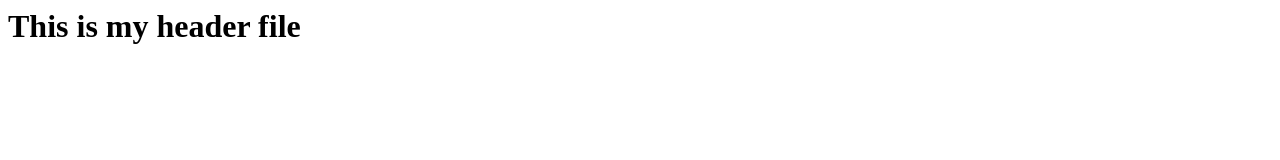
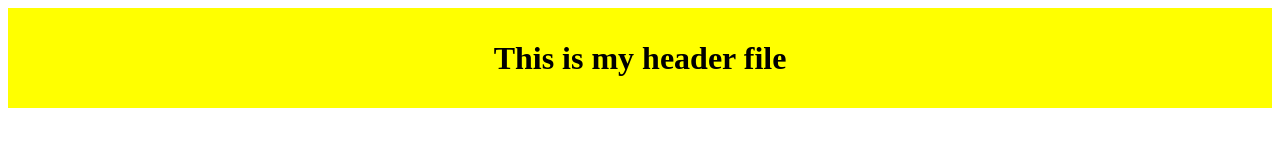
Before and after one commit to kushkhurana/hospital, a plain HTML site: page header.html in a window 1280 px wide. Drawn offline with Linux system fonts and the light colour scheme.

Commit message:
header file created

```diff
--- /dev/null
+++ b/css/header.css
@@ -0,0 +1,8 @@
+	.header
+	{
+		background-color: yellow;
+		display: flex;
+		justify-content: center;
+		align-items: center;
+		height: 100px;
+	}
--- a/header.html
+++ b/header.html
@@ -1,3 +1,4 @@
+<link href="css/header.css" rel="stylesheet" />
 <div class="header">
 	<h1>This is my header file</h1>
 </div>
```
